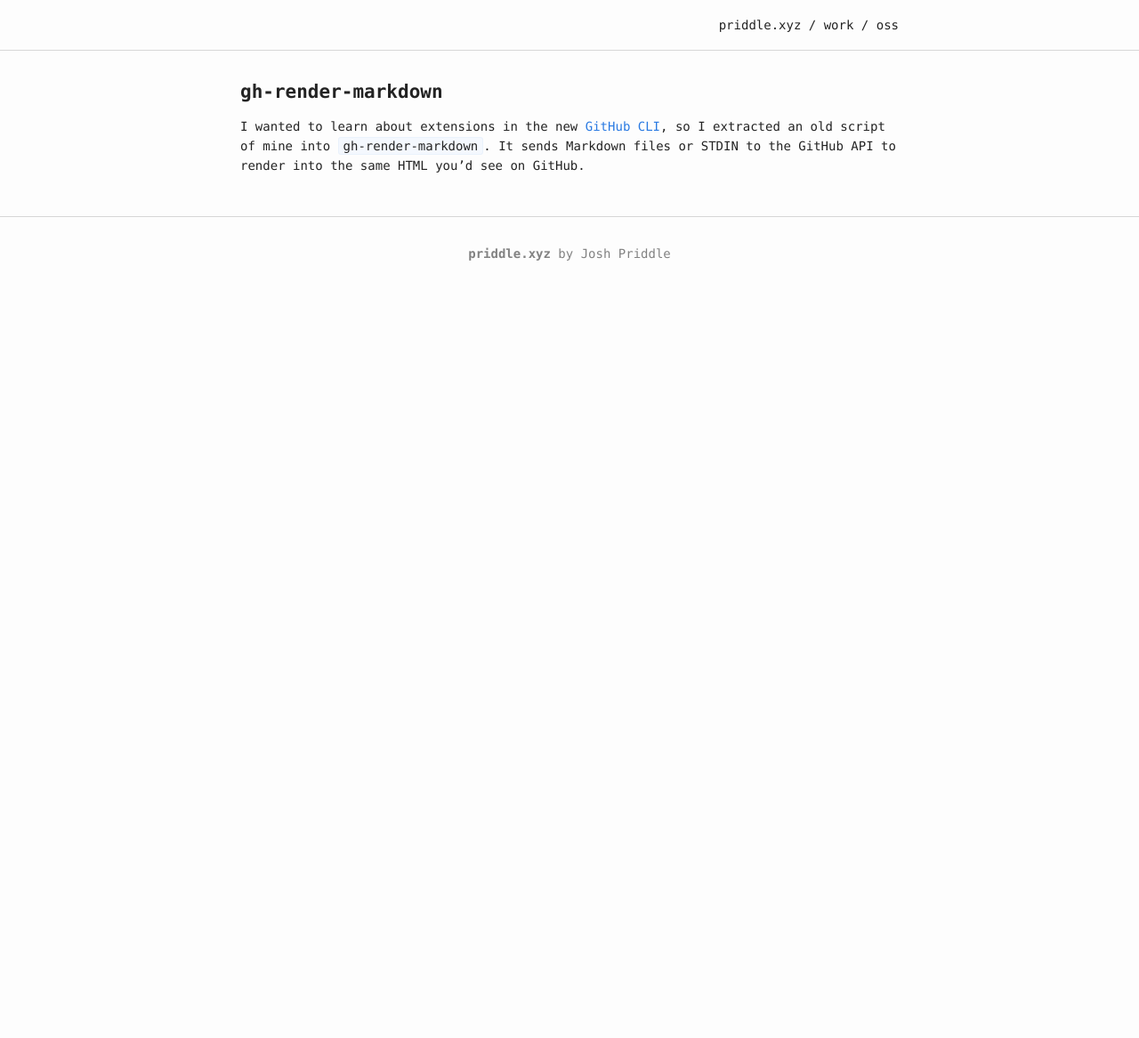
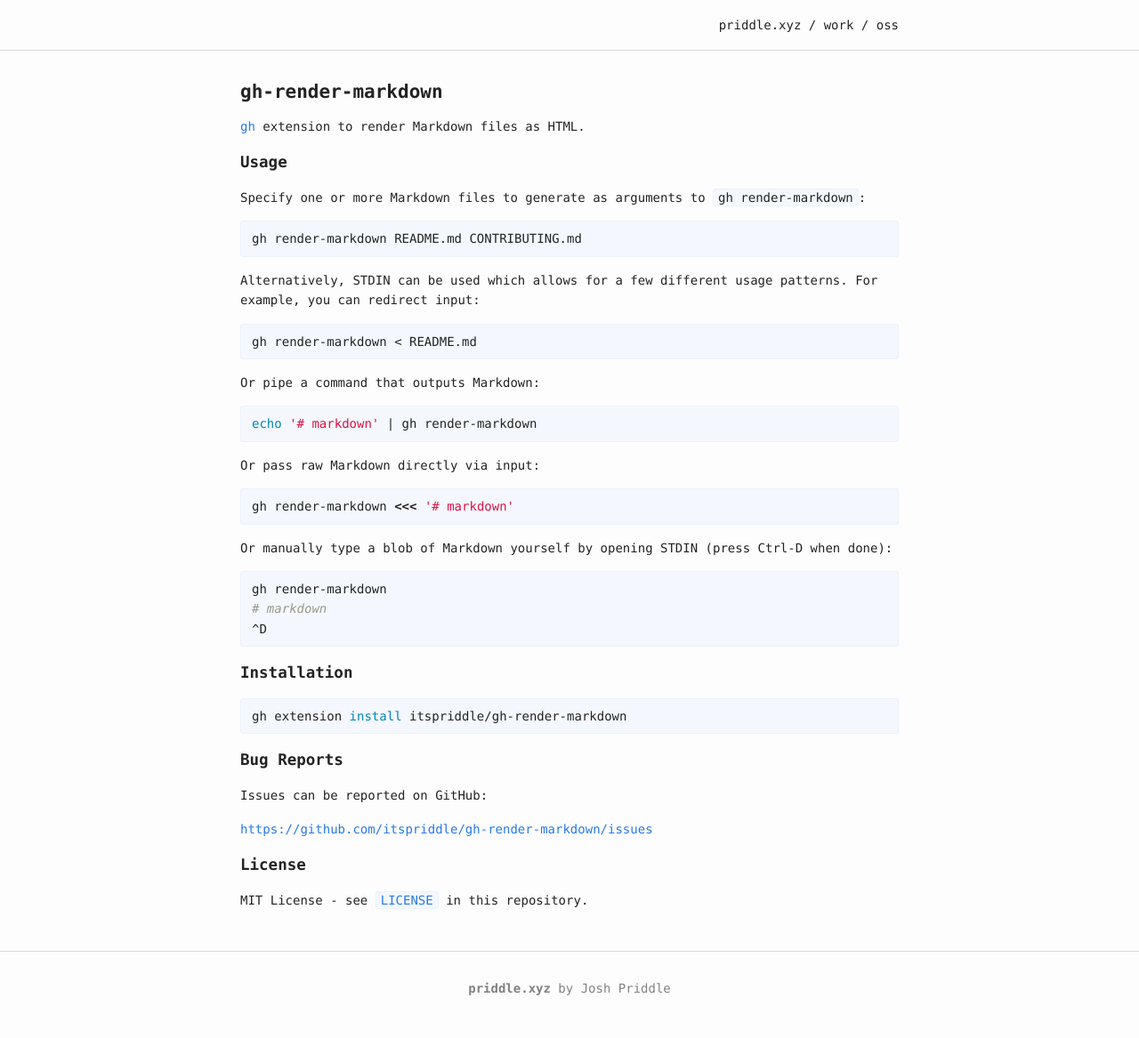
Before and after one commit to itspriddle/priddle.xyz, a Jekyll site: the page built from _projects/oss/gh-render-markdown.md, in a window 1280 px wide. Shown: the whole page at 89% size. Built offline with Jekyll 4.4.1, drawn with Linux system fonts in a browser that asks for light colours; before the commit the page ends 900 px from its top, so only the background shows below that.

Commit message:
Update project

````diff
--- a/_projects/oss/gh-render-markdown.md
+++ b/_projects/oss/gh-render-markdown.md
@@ -9,10 +9,68 @@ tags:
   - Git
   - CLI
 project_type: oss
+excerpt: |
+  I wanted to learn about extensions in the new [GitHub
+  CLI](https://cli.github.com), so I extracted an old script of mine into
+  `gh-render-markdown`. It sends Markdown files or STDIN to the GitHub API to
+  render into the same HTML you'd see on GitHub.
 ---
 
-I wanted to learn about extensions in the new [GitHub CLI][1], so I extracted
-an old script of mine into `gh-render-markdown`. It sends Markdown files or
-STDIN to the GitHub API to render into the same HTML you'd see on GitHub.
+[gh][1] extension to render Markdown files as HTML.
 
-[1]: https://cli.github.com
+[1]: https://cli.github.com/
+
+## Usage
+
+Specify one or more Markdown files to generate as arguments to `gh
+render-markdown`:
+
+```sh
+gh render-markdown README.md CONTRIBUTING.md
+```
+
+Alternatively, STDIN can be used which allows for a few different usage
+patterns. For example, you can redirect input:
+
+```sh
+gh render-markdown < README.md
+```
+
+Or pipe a command that outputs Markdown:
+
+```sh
+echo '# markdown' | gh render-markdown
+```
+
+Or pass raw Markdown directly via input:
+
+```sh
+gh render-markdown <<< '# markdown'
+```
+
+Or manually type a blob of Markdown yourself by opening STDIN (press Ctrl-D
+when done):
+
+```sh
+gh render-markdown
+# markdown
+^D
+```
+
+## Installation
+
+```sh
+gh extension install itspriddle/gh-render-markdown
+```
+
+## Bug Reports
+
+Issues can be reported on GitHub:
+
+<https://github.com/itspriddle/gh-render-markdown/issues>
+
+## License
+
+MIT License - see
+[`LICENSE`](https://github.com/itspriddle/gh-render-markdown/blob/master/LICENSE)
+in this repository.
````
